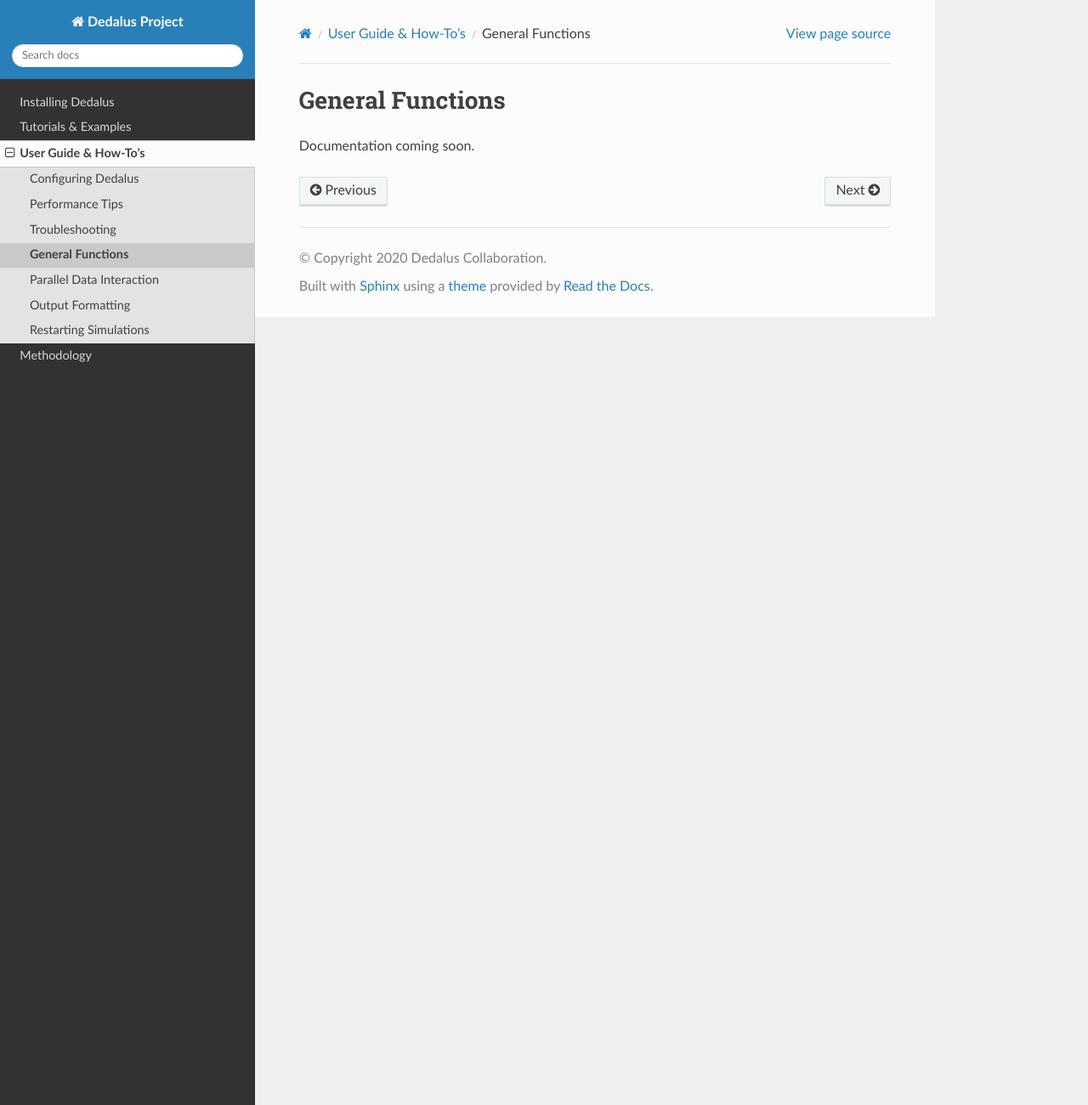
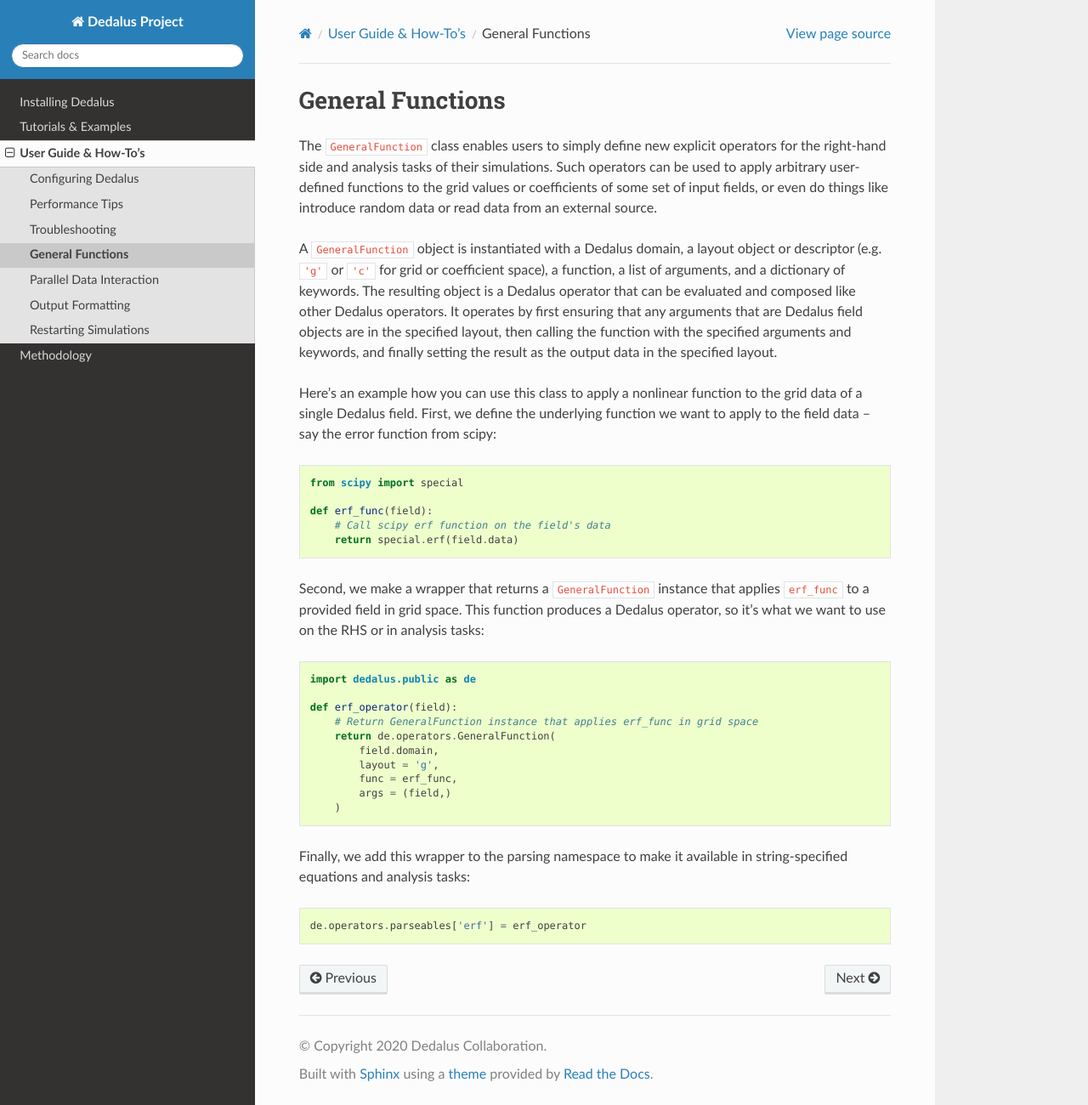
Before and after one commit to DedalusProject/dedalus, a Sphinx documentation site: the page built from docs/pages/general_functions.rst, in a window 1280 px wide and 1300 px high. Shown: the whole window at 85% size. Built offline with Sphinx 7.4.7 and the Read the Docs theme 2.0.0, drawn with Linux system fonts in a browser that asks for light colours; pages that are not in the unit, such as notebooks, are missing from menus.

Commit message:
Add how-to docs for GeneralFunction

```diff
--- a/docs/pages/general_functions.rst
+++ b/docs/pages/general_functions.rst
@@ -1,4 +1,42 @@
 General Functions
 *****************
 
-Documentation coming soon.
+The ``GeneralFunction`` class enables users to simply define new explicit operators for the right-hand side and analysis tasks of their simulations.
+Such operators can be used to apply arbitrary user-defined functions to the grid values or coefficients of some set of input fields, or even do things like introduce random data or read data from an external source.
+
+A ``GeneralFunction`` object is instantiated with a Dedalus domain, a layout object or descriptor (e.g. ``'g'`` or ``'c'`` for grid or coefficient space), a function, a list of arguments, and a dictionary of keywords.
+The resulting object is a Dedalus operator that can be evaluated and composed like other Dedalus operators.
+It operates by first ensuring that any arguments that are Dedalus field objects are in the specified layout, then calling the function with the specified arguments and keywords, and finally setting the result as the output data in the specified layout.
+
+Here's an example how you can use this class to apply a nonlinear function to the grid data of a single Dedalus field.
+First, we define the underlying function we want to apply to the field data -- say the error function from scipy:
+
+.. code-block:: python
+
+    from scipy import special
+
+    def erf_func(field):
+        # Call scipy erf function on the field's data
+        return special.erf(field.data)
+
+Second, we make a wrapper that returns a ``GeneralFunction`` instance that applies ``erf_func`` to a provided field in grid space.
+This function produces a Dedalus operator, so it's what we want to use on the RHS or in analysis tasks:
+
+.. code-block:: python
+
+    import dedalus.public as de
+
+    def erf_operator(field):
+        # Return GeneralFunction instance that applies erf_func in grid space
+        return de.operators.GeneralFunction(
+            field.domain,
+            layout = 'g',
+            func = erf_func,
+            args = (field,)
+        )
+
+Finally, we add this wrapper to the parsing namespace to make it available in string-specified equations and analysis tasks:
+
+.. code-block:: python
+
+    de.operators.parseables['erf'] = erf_operator
```
